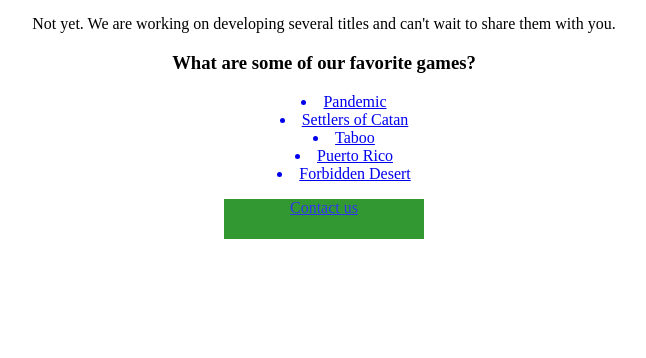
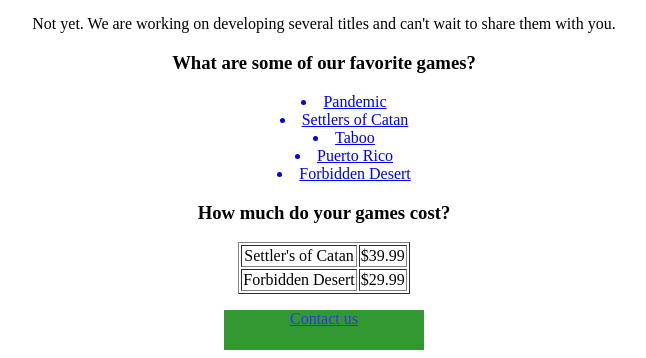
Before and after one commit to mpflynn01/mpflynn01.github.io, a plain HTML site: page day1homework/homework.html in a window 1280 px wide. Shown: the part 766-1124 px from the top of the page, without its empty margins (316-962 px from the left). Before the commit the page ends 1013 px from the top, so only its background shows below. Drawn offline with Linux system fonts and the light colour scheme.

Commit message:
added a table

```diff
--- a/day1homework/homework.html
+++ b/day1homework/homework.html
@@ -21,7 +21,17 @@
             <a href="https://boardgamegeek.com/boardgame/3076/puerto-rico" target="_blank"><li>Puerto Rico</li></a>
             <a href="https://boardgamegeek.com/boardgame/136063/forbidden-desert" target="_blank"><li>Forbidden Desert</li></a>
         </ul>
-
+        <h3>How much do your games cost?</h3>
+        <table align="center" border="1px">
+            <tr>
+                <td>Settler's of Catan</td>
+                <td>$39.99</td>
+            </tr>
+            <tr>
+                <td>Forbidden Desert</td>
+                <td>$29.99</td>
+            </tr>
+        </table>
         <div  style="margin:auto; background-color:green ; opacity:.8 ; text-align:center; height:40px; width:200px"><a href="maillto:mpflynn01@gmail.com"><p>Contact us</p>
                 </div></a>
     </body>
```
